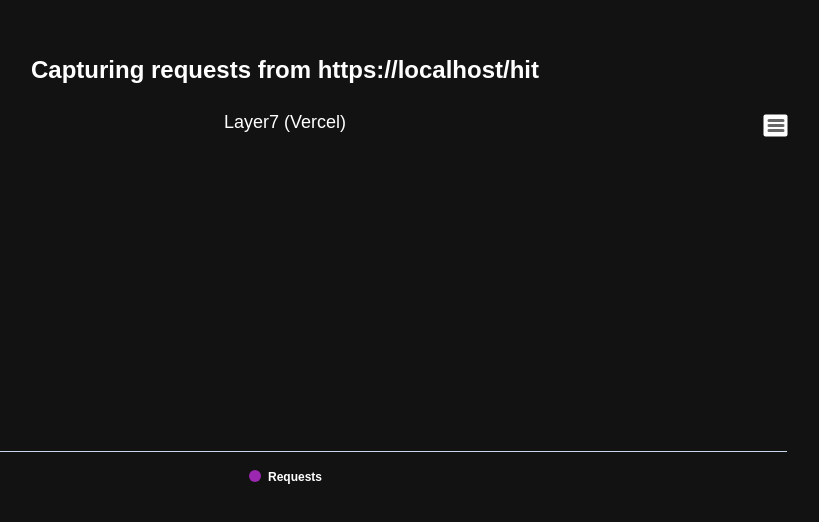
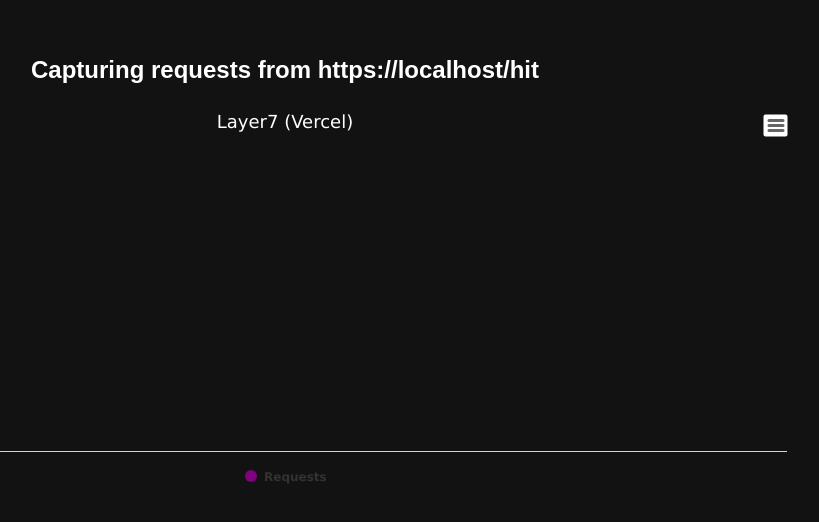
Before and after one commit to ramagansid1337/008yh, a website: page index.html in a window 1280 px wide. Shown: the part 144-666 px from the top of the page, without its empty margins (355-1174 px from the left). Drawn offline with nearby package versions, Linux system fonts and the light colour scheme.

Commit message:
Add files via upload

```diff
--- a/index.html
+++ b/index.html
@@ -18,7 +18,6 @@
         align-items: center;
         justify-content: center;
         flex-direction: column;
-        font-family: Arial, Helvetica, sans-serif;
       }
 
       body > div {
@@ -33,6 +32,7 @@
       #info {
         margin-top: 2em;
         text-align: center;
+        font-family: Arial, Helvetica, sans-serif;
       }
     </style>
   </head>
@@ -42,6 +42,7 @@
       <h2 id="info"></h2>
       <div id="chart"></div>
     </div>
+
     <script src="https://code.highcharts.com/highcharts.js"></script>
     <script src="https://code.highcharts.com/modules/exporting.js"></script>
     <script>
@@ -52,7 +53,9 @@
           chart: {
             type: "area",
             backgroundColor: "#121212",
-            style: { fontFamily: 'Arial, sans-serif' },
+            style: {
+              color: "#ffffff",
+            },
           },
           title: {
             text: "Layer7 (Vercel)",
@@ -60,33 +63,34 @@
           },
           xAxis: {
             type: "datetime",
-            labels: { style: { color: "#ffffff" } },
+            labels: {
+              style: { color: "#ffffff" },
+            },
           },
           yAxis: {
-            title: { text: "" },
-            labels: { style: { color: "#ffffff" } },
-            gridLineColor: "#444444",
-          },
-          legend: {
-            itemStyle: { color: "#ffffff" },
+            title: {
+              text: "",
+            },
+            labels: {
+              style: { color: "#ffffff" },
+            },
           },
           plotOptions: {
             area: {
-              fillColor: "#7b1fa2",
-              marker: { enabled: false },
-              lineWidth: 2,
-              lineColor: "#9c27b0",
-              states: { hover: { enabled: true } },
+              fillOpacity: 0.5,
+              color: "#800080",
             },
           },
           series: [
             {
               name: "Requests",
-              color: "#9c27b0",
               data: [],
+              color: "#800080",
             },
           ],
-          credits: { enabled: false }, // Menghapus watermark
+          credits: {
+            enabled: false,
+          },
         });
 
         info.innerText = "Capturing requests from https://" + location.host + "/hit";
```
